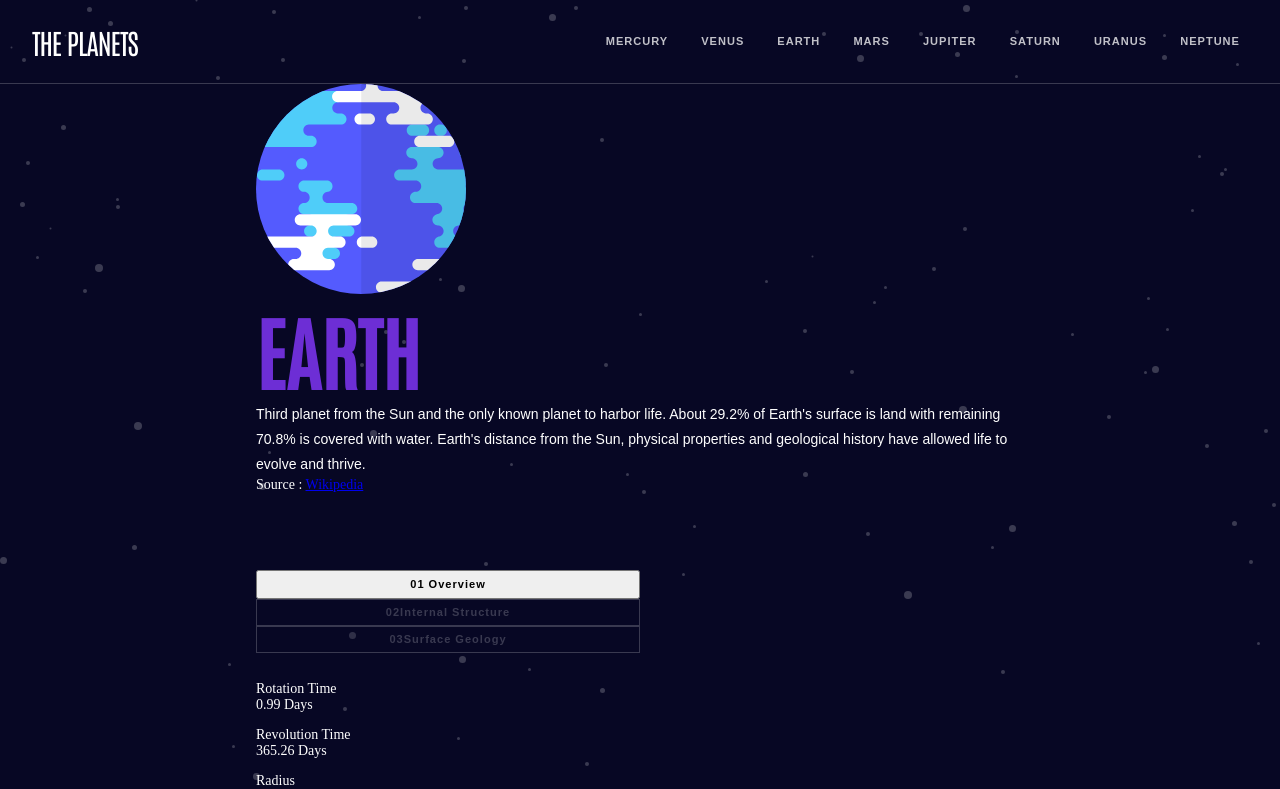
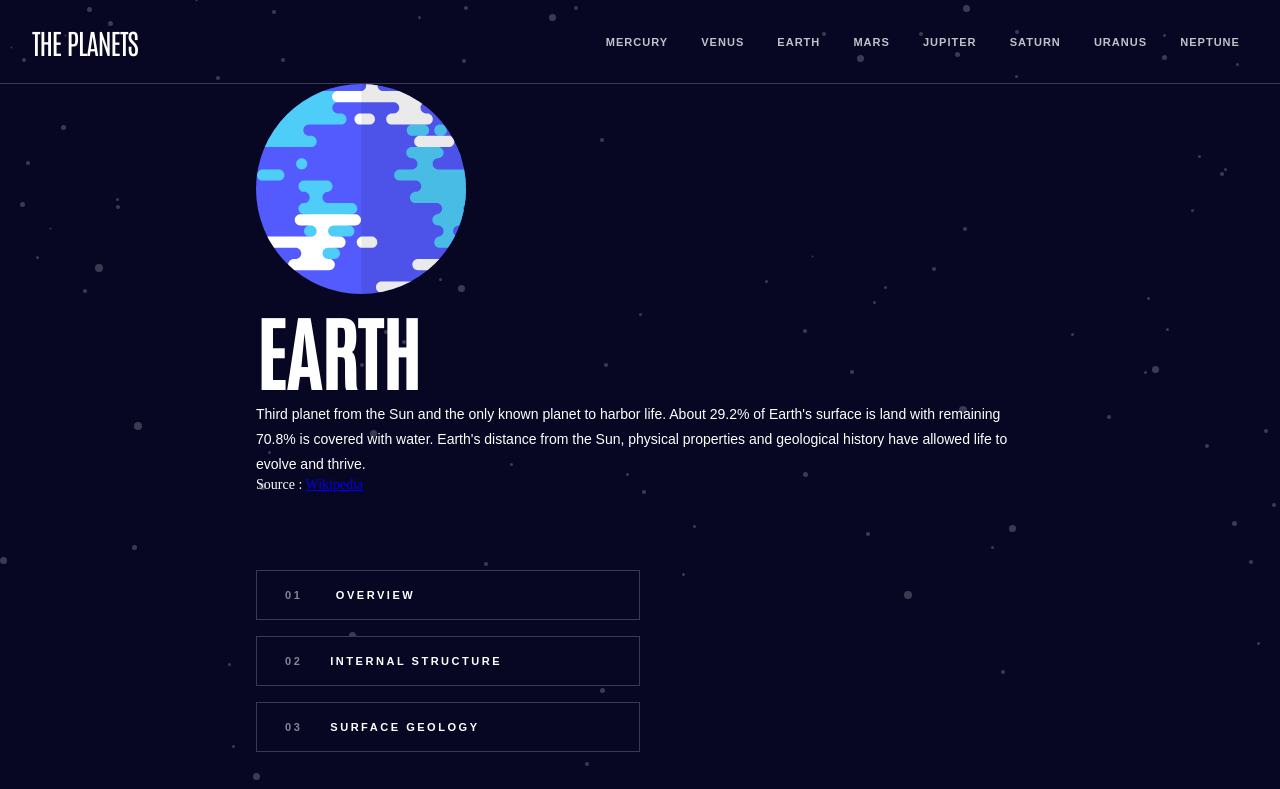
Before and after one commit to bradleyhop/frontend-mentor-planet-facts-site, a Vue app: page / in a window 1280 px wide. Shown: the top 789 px of the page. Built offline with nearby package versions, Linux system fonts and the light colour scheme.

Commit message:
hover menu styling & logic; button styling; npm update

```diff
--- a/src/App.vue
+++ b/src/App.vue
@@ -9,8 +9,21 @@ export default {
   data() {
     return {
       dataPlanet: {}, // on init, load local json
-      viewPlanet: {}, // load a default planet view: Earth
+      viewPlanet: {}, // prop; load a default planet view: Earth
       loaded: false, // show PlanetDisplay component only after json loads
+      hover: false, // hover state for menu hover styling
+      hoverColor: "",
+      accentColor: [
+        "rgb(65, 158, 187)",
+        "rgb(237, 162, 73)",
+        "rgb(109, 46, 213)",
+        "rgb(209, 76, 50)",
+        "rgb(216, 58, 52)",
+        "rgb(205, 81, 32)",
+        "rgb(30, 193, 162)",
+        "rgb(45, 104, 240)",
+      ],
+      planetColor: "", // prop to send for styling
     };
   },
 
@@ -24,6 +37,7 @@ export default {
       .then(() => {
         // set Earth as deafult view
         this.viewPlanet = this.dataPlanet[2];
+        this.planetColor = this.accentColor[2];
       })
       .catch(() => {
         console.error("Data not found!");
@@ -36,8 +50,15 @@ export default {
   },
 
   methods: {
-    setNewPlanet(orbitNum) {
+    setNewPlanet: function (orbitNum) {
       this.viewPlanet = this.dataPlanet[orbitNum];
+      this.planetColor = this.accentColor[orbitNum];
+    },
+
+    // show corridsponding planet color on selected planet menu item
+    setHoverColor: function (planetNum) {
+      this.hoverColor = this.accentColor[planetNum];
+      this.hover = true;
     },
   },
 };
@@ -49,20 +70,84 @@ export default {
 
     <nav>
       <ul class="menu-list">
-        <li class="header-4 menu-item" @click="setNewPlanet(0)">MERCURY</li>
-        <li class="header-4 menu-item" @click="setNewPlanet(1)">VENUS</li>
-        <li class="header-4 menu-item" @click="setNewPlanet(2)">EARTH</li>
-        <li class="header-4 menu-item" @click="setNewPlanet(3)">MARS</li>
-        <li class="header-4 menu-item" @click="setNewPlanet(4)">JUPITER</li>
-        <li class="header-4 menu-item" @click="setNewPlanet(5)">SATURN</li>
-        <li class="header-4 menu-item" @click="setNewPlanet(6)">URANUS</li>
-        <li class="header-4 menu-item" @click="setNewPlanet(7)">NEPTUNE</li>
+        <li
+          class="header-4 menu-item"
+          @click="setNewPlanet(0)"
+          @mouseenter="setHoverColor(0)"
+          @mouseleave="hover = false"
+          :class="{ accentBorderColor: hover }"
+        >
+          MERCURY
+        </li>
+        <li
+          class="header-4 menu-item"
+          @click="setNewPlanet(1)"
+          @mouseenter="setHoverColor(1)"
+          @mouseleave="hover = false"
+          :class="{ accentBorderColor: hover }"
+        >
+          VENUS
+        </li>
+        <li
+          class="header-4 menu-item"
+          @click="setNewPlanet(2)"
+          @mouseenter="setHoverColor(2)"
+          @mouseleave="hover = false"
+          :class="{ accentBorderColor: hover }"
+        >
+          EARTH
+        </li>
+        <li
+          class="header-4 menu-item"
+          @click="setNewPlanet(3)"
+          @mouseenter="setHoverColor(3)"
+          @mouseleave="hover = false"
+          :class="{ accentBorderColor: hover }"
+        >
+          MARS
+        </li>
+        <li
+          class="header-4 menu-item"
+          @click="setNewPlanet(4)"
+          @mouseenter="setHoverColor(4)"
+          @mouseleave="hover = false"
+          :class="{ accentBorderColor: hover }"
+        >
+          JUPITER
+        </li>
+        <li
+          class="header-4 menu-item"
+          @click="setNewPlanet(5)"
+          @mouseenter="setHoverColor(5)"
+          @mouseleave="hover = false"
+          :class="{ accentBorderColor: hover }"
+        >
+          SATURN
+        </li>
+        <li
+          class="header-4 menu-item"
+          @click="setNewPlanet(6)"
+          @mouseenter="setHoverColor(6)"
+          @mouseleave="hover = false"
+          :class="{ accentBorderColor: hover }"
+        >
+          URANUS
+        </li>
+        <li
+          class="header-4 menu-item"
+          @click="setNewPlanet(7)"
+          @mouseenter="setHoverColor(7)"
+          @mouseleave="hover = false"
+          :class="{ accentBorderColor: hover }"
+        >
+          NEPTUNE
+        </li>
       </ul>
     </nav>
   </header>
 
   <div class="device-widths component-container">
-    <PlanetDisplay v-if="loaded" :planet="viewPlanet" />
+    <PlanetDisplay v-if="loaded" :planet="viewPlanet" :pColor="planetColor" />
   </div>
 </template>
 
@@ -94,10 +179,19 @@ header {
   list-style: none;
   align-items: center;
 
+  // hover color based on what planet user is hovering over in the mneu
+  .accentBorderColor:hover {
+    border-color: v-bind(hoverColor);
+  }
+
   .menu-item {
     cursor: pointer;
     margin: 0 1.18rem;
     opacity: 0.75;
+    // pushes border-top to top of div
+    padding: 2rem 0;
+    // makes room for border-top hover effect
+    border-top: 2px solid rgba(0, 0, 0, 0);
 
     &:last-child {
       margin-right: 2.86rem;
--- a/src/assets/style/main.scss
+++ b/src/assets/style/main.scss
@@ -62,26 +62,11 @@ body {
   width: 90vw;
 }
 
-/*
- * buttons
- * NOTE: the background on color active is not set here
- */
-// placeholder
-%button-border {
-  border: 1px solid $white;
-  opacity: 0.2;
-}
-
+// buttons
 button {
+  border: 1px solid rgba(255, 255, 255, 0.2);
   cursor: pointer;
-}
-
-.button-inactive {
-  @extend %button-border;
-
-  background: none;
-  background-color: $blackish;
-  color: $white;
+  text-align: left;
 }
 
 .button-number {
--- a/src/components/PlanetDisplay.vue
+++ b/src/components/PlanetDisplay.vue
@@ -14,6 +14,11 @@ export default {
   props: {
     planet: {
       type: Object,
+      required: true,
+    },
+    // accent color
+    pColor: {
+      type: String,
       required: true,
     },
   },
@@ -73,22 +78,23 @@ export default {
     </div>
   </div>
 
+  <!-- buttons to select information layer -->
   <div class="fact-menu">
-    <!-- dynamically set class here later -->
-    <button class="button-active" @click="setPlanetView(0)">
+    <button class="button-itself" @click="setPlanetView(0)">
       <span class="button-number">01</span
       ><span class="button-text"> Overview</span>
     </button>
-    <button class="button-inactive" @click="setPlanetView(1)">
+    <button class="button-itself" @click="setPlanetView(1)">
       <span class="button-number">02</span>
       <span class="button-text">Internal Structure</span>
     </button>
-    <button class="button-inactive" @click="setPlanetView(2)">
+    <button class="button-itself" @click="setPlanetView(2)">
       <span class="button-number">03</span
       ><span class="button-text">Surface Geology</span>
     </button>
   </div>
 
+  <!-- fact boxes -->
   <div class="number-facts-container">
     <div class="rotation-container">
       <div class="title-fact-number">Rotation Time</div>
@@ -113,10 +119,6 @@ export default {
 </template>
 
 <style lang="scss">
-.page-title {
-  color: $earth-purple;
-}
-
 .planet-img {
   height: 15rem;
   width: 15rem;
@@ -129,8 +131,27 @@ export default {
 .fact-menu {
   display: flex;
   flex-direction: column;
-  max-width: 50%;
-  margin: 2rem 0;
+  max-width: 50%; // change me
+  margin: 2rem 0; // change me
+
+  .button-itself {
+    margin-bottom: 1.14rem;
+    padding: 12px 0 11px 0;
+    background-color: $blackish;
+  }
+
+  .button-number {
+    color: $white;
+    letter-spacing: 2.5px;
+    margin: 0 2rem;
+    opacity: 0.5;
+  }
+
+  .button-text {
+    letter-spacing: 2.5px;
+    text-transform: uppercase;
+    color: $white;
+  }
 }
 
 .number-facts-container > div {
```
Also changed, not shown: 1 other file (tests, documents, lock files or other folders).
